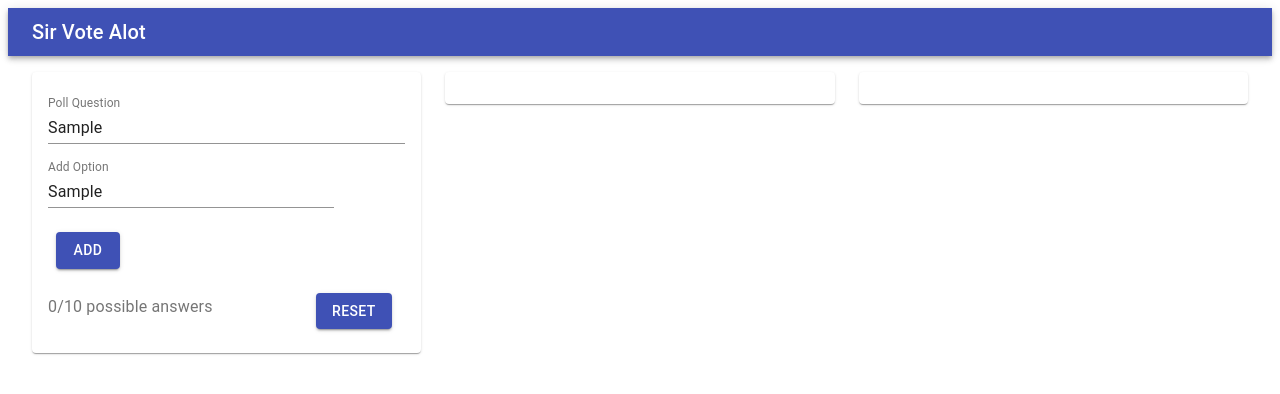
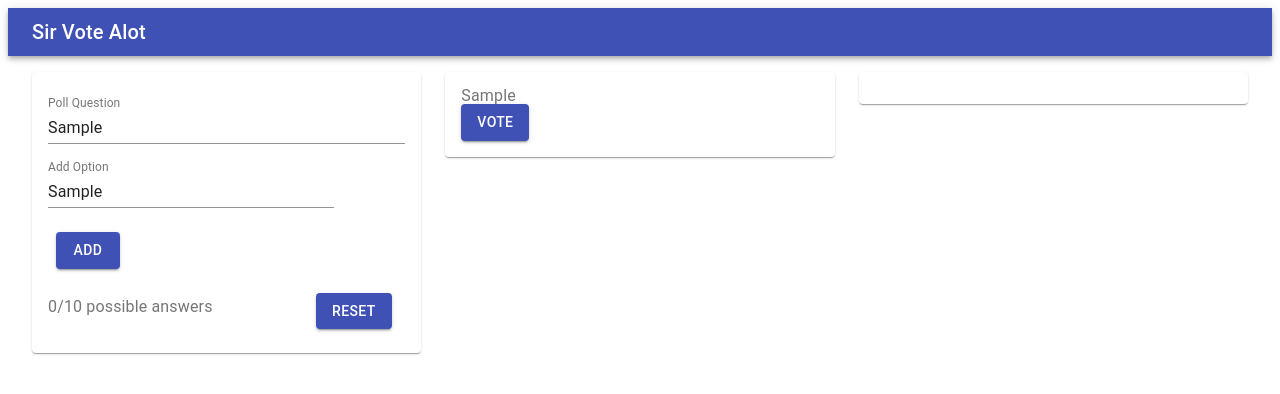
Before and after one commit to abdu997/BH-frontend, a React (Create React App) app: page / in a window 1280 px wide. Both pictures are taken after typing "Sample", "Sample" into the empty fields and a click on the button "RESET". Shown: the top 394 px of the page. Built offline with nearby package versions, Linux system fonts and the light colour scheme.

Commit message:
Created poll form

```diff
--- a/src/App.js
+++ b/src/App.js
@@ -6,6 +6,7 @@ import Container from "@material-ui/core/Container";
 
 import NavBar from "./components/NavBar";
 import CreatePollForm from "./components/CreatePollForm";
+import PollForm from "./components/PollForm";
 
 import PollContext from "./utils/PollContext";
 
@@ -33,6 +34,13 @@ function App() {
         setPollSettings({ pollQuestion, pollOptions });
     };
 
+    const registerVote = (option) => {
+        const poll = { ...pollSettings };
+        poll["pollOptions"][option]["voteCount"] =
+            pollSettings["pollOptions"][option]["voteCount"] + 1;
+        setPollSettings(poll);
+    };
+
     return (
         <PollContext.Provider value={pollSettings}>
             <NavBar />
@@ -47,7 +55,9 @@ function App() {
                             </Paper>
                         </Grid>
                         <Grid item md={4}>
-                            <Paper className={classes.paper}></Paper>
+                            <Paper className={classes.paper}>
+                                <PollForm registerVote={registerVote} />
+                            </Paper>
                         </Grid>
                         <Grid item md={4}>
                             <Paper className={classes.paper}></Paper>
--- /dev/null
+++ b/src/components/PollForm/index.jsx
@@ -0,0 +1,66 @@
+import PropTypes from "prop-types";
+import { useState, useContext } from "react";
+
+import Radio from "@material-ui/core/Radio";
+import RadioGroup from "@material-ui/core/RadioGroup";
+import FormControlLabel from "@material-ui/core/FormControlLabel";
+import FormControl from "@material-ui/core/FormControl";
+import FormLabel from "@material-ui/core/FormLabel";
+import Button from "@material-ui/core/Button";
+
+import PollContext from "../../utils/PollContext";
+
+// Builds out the voting form
+function PollForm({ registerVote }) {
+    // Poll radio select value
+    const [value, setValue] = useState("");
+
+    // Get poll settings from context store
+    const { pollQuestion, pollOptions } = useContext(PollContext);
+
+    // Passes the select poll option to the higher component and resets the voting form
+    const handleVote = (e) => {
+        e.preventDefault();
+        registerVote(value);
+        setValue("");
+    };
+
+    // return an empty component if poll settings context is empty
+    if (!pollOptions) return null;
+    return (
+        <>
+            <FormControl component="fieldset">
+                <FormLabel component="legend"> {pollQuestion}</FormLabel>
+                <RadioGroup
+                    aria-label="gender"
+                    name="gender1"
+                    value={value}
+                    onChange={(e) => setValue(e.target.value)}
+                >
+                    {pollOptions.map(({ title }, index) => (
+                        <FormControlLabel
+                            key={index}
+                            value={index.toString()}
+                            control={<Radio />}
+                            label={title}
+                        />
+                    ))}
+                </RadioGroup>
+                <Button
+                    type="submit"
+                    variant="contained"
+                    color="primary"
+                    onClick={handleVote}
+                >
+                    Vote
+                </Button>
+            </FormControl>
+        </>
+    );
+}
+
+PollForm.propTypes = {
+    registerVote: PropTypes.func,
+};
+
+export default PollForm;
```
